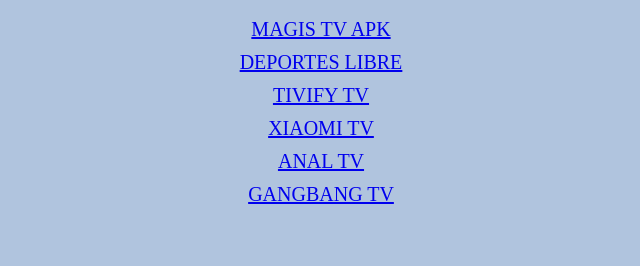
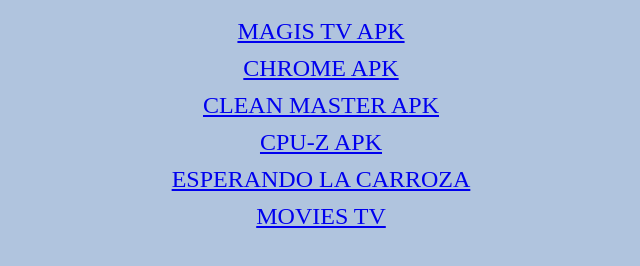
Before and after one commit to dj435/apk, a plain HTML site: page index.html in a window 1280 px wide. Shown: the part 48-314 px from the top of the page, without its empty margins (319-959 px from the left). Drawn offline with Linux system fonts and the light colour scheme.

Commit message:
Update index.html

```diff
--- a/index.html
+++ b/index.html
@@ -12,7 +12,7 @@ background-coloR: LightSteelBlue;
 a {
 display: block;
 margin: 10px auto;
-font-size: 20px;
+font-size: 24px;
 }
 </style>
 </head>
@@ -20,11 +20,11 @@ font-size: 20px;
 <h1>DESCARGAS Y ENLACES</h1>
 
 <a href="https://www.mediafire.com/file/diklovonyzvs2wx/magis-tv-video.apk/file">MAGIS TV APK</a>
-<a href="https://deporte-libre.top/">DEPORTES LIBRE</a>
-<a href="https://www.mediafire.com/file/ysvgr3ipjggzjg5/Tivify2.50.xapk/file">TIVIFY TV</a>
-<a href="https://www.mediafire.com/file/04l7g07z5wrvjju/Xiaomi+TV+.xapk/file">XIAOMI TV</a>
-<a href="https://cdn.adultiptv.net/anal.m3u8">ANAL TV</a>
-<a href="http://live.adultiptv.net/gangbang.m3u8">GANGBANG TV</a>
+<a href="https://www.mediafire.com/file/ym3e3s3c4mlgbgk/Chrome-128.apk/file">CHROME APK</a>
+<a href="https://www.mediafire.com/file/ft2b17n1qxbsz3k/clean-master-9-4-9.apk/file">CLEAN MASTER APK</a>
+<a href="https://www.mediafire.com/file/u9jvl5iq69gtsxs/CPU-Z_1.43.apk/file">CPU-Z APK</a>
+<a href="https://ok.ru/videoembed/5827301804754">ESPERANDO LA CARROZA</a>
+<a href="http://live.adultiptv.net/gangbang.m3u8">MOVIES TV</a>
 
 </body>
 </html>
```
